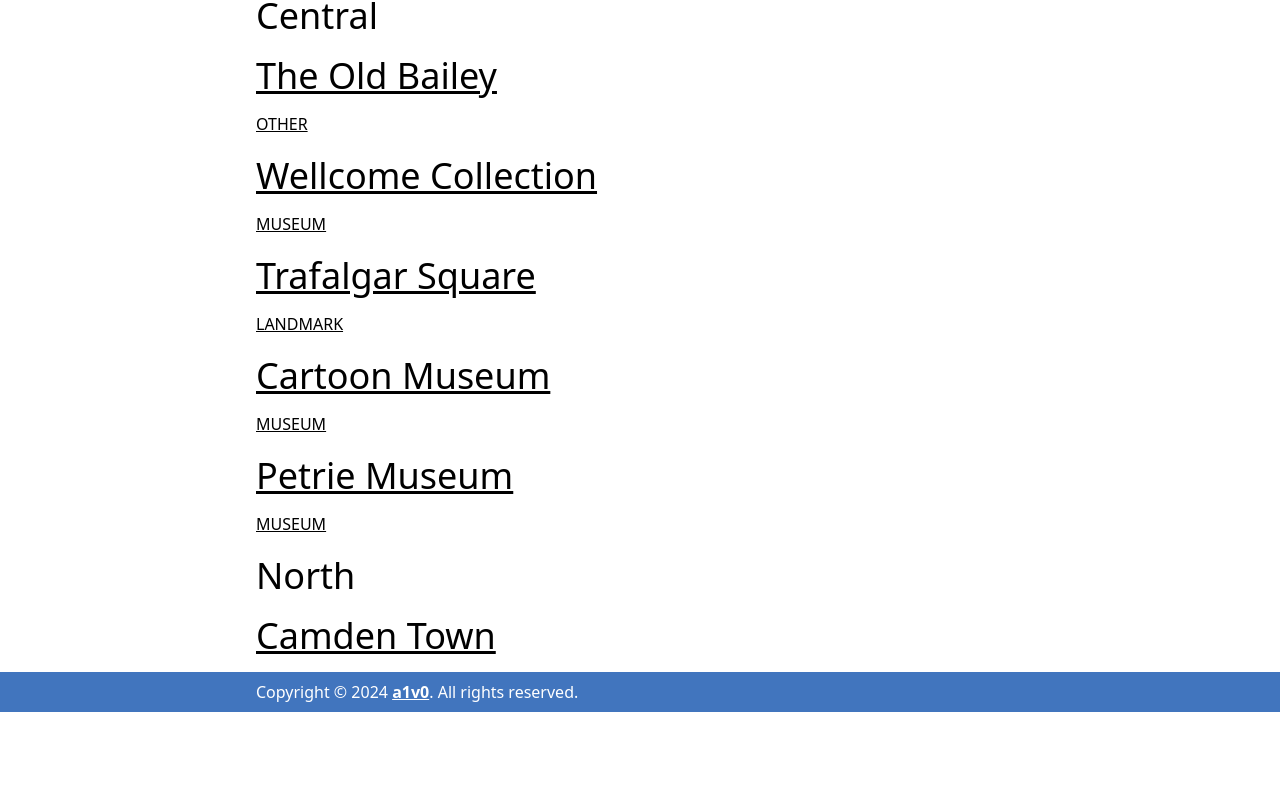
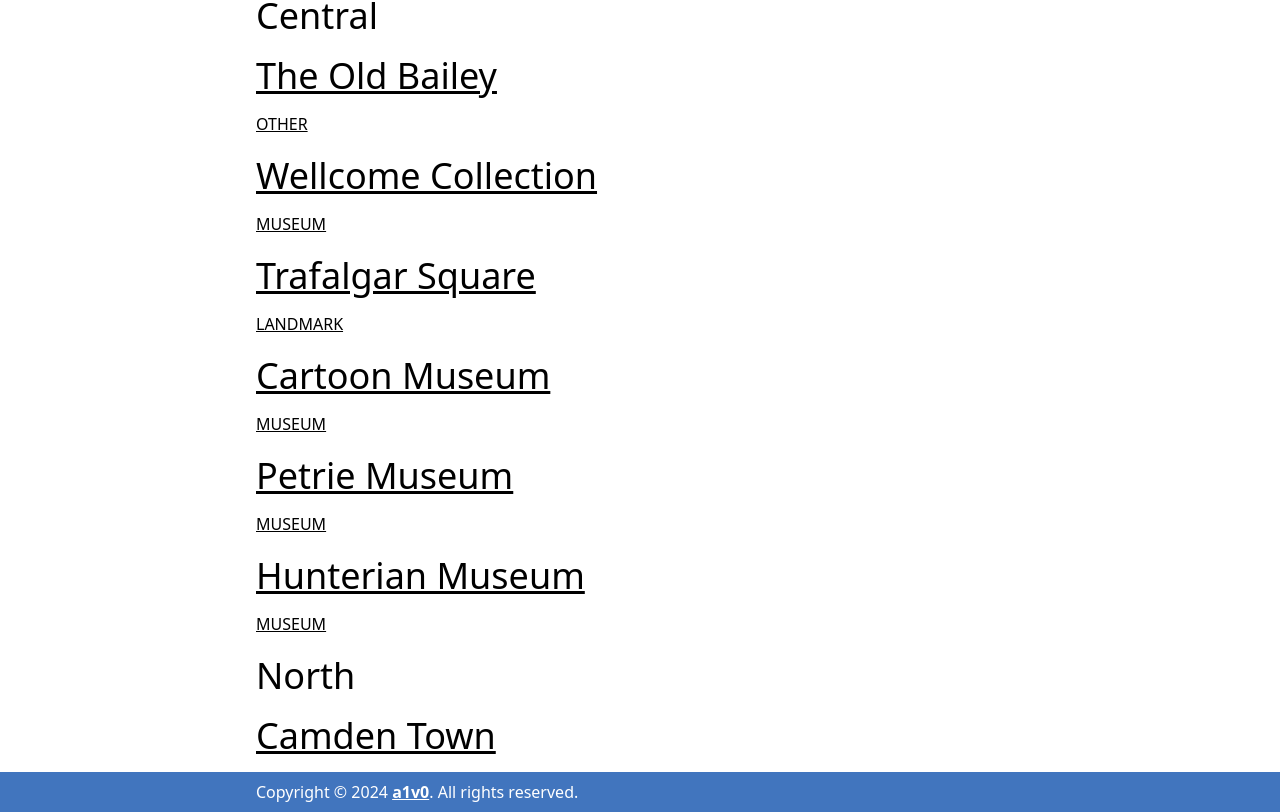
Before and after one commit to a1v0/london-liste, a Next.js app: page /areas in a window 1280 px wide. Shown: the part 436-1248 px from the top of the page. Before the commit the page ends 1148 px from the top, so only its background shows below. Built offline with nearby package versions, Linux system fonts and the light colour scheme; a web font is replaced by a local one.

Commit message:
Add Hunterian Museum

```diff
--- a/app/places.js
+++ b/app/places.js
@@ -116,19 +116,18 @@
 		location: "Central - Euston", // "[region] - [area]" or "[region] - [Tube stop]". For examples, see above.
 		website: "https://www.ucl.ac.uk/culture/petrie-museum",
 	},
-	// {
-	// 	slug: "", // leave this blank
-	// 	name: "",
-	// 	keyFacts: [
-	// 		"",
-	// 		"", // add more or delete as necessary
-	// 	],
-	// 	description: "",
-	// 	type: "", // see list of approved types above. Let a1v0 know if you need to add another type.
-	// 	cost: "",
-	// 	location: "", // "[region] - [area]" or "[region] - [Tube stop]". For examples, see above.
-	// 	website: "",
-	// },
+	{
+		slug: "hunterian-museum", // leave this blank
+		name: "Hunterian Museum",
+		keyFacts: [
+			"Fascinating museum about anatomy and surgery, featuring many human and animal remains",
+		],
+		description: "",
+		type: "museum", // see list of approved types above. Let a1v0 know if you need to add another type.
+		cost: "free",
+		location: "Central - Holborn", // "[region] - [area]" or "[region] - [Tube stop]". For examples, see above.
+		website: "https://hunterianmuseum.org/",
+	},
 	// {
 	// 	slug: "", // leave this blank
 	// 	name: "",
```
